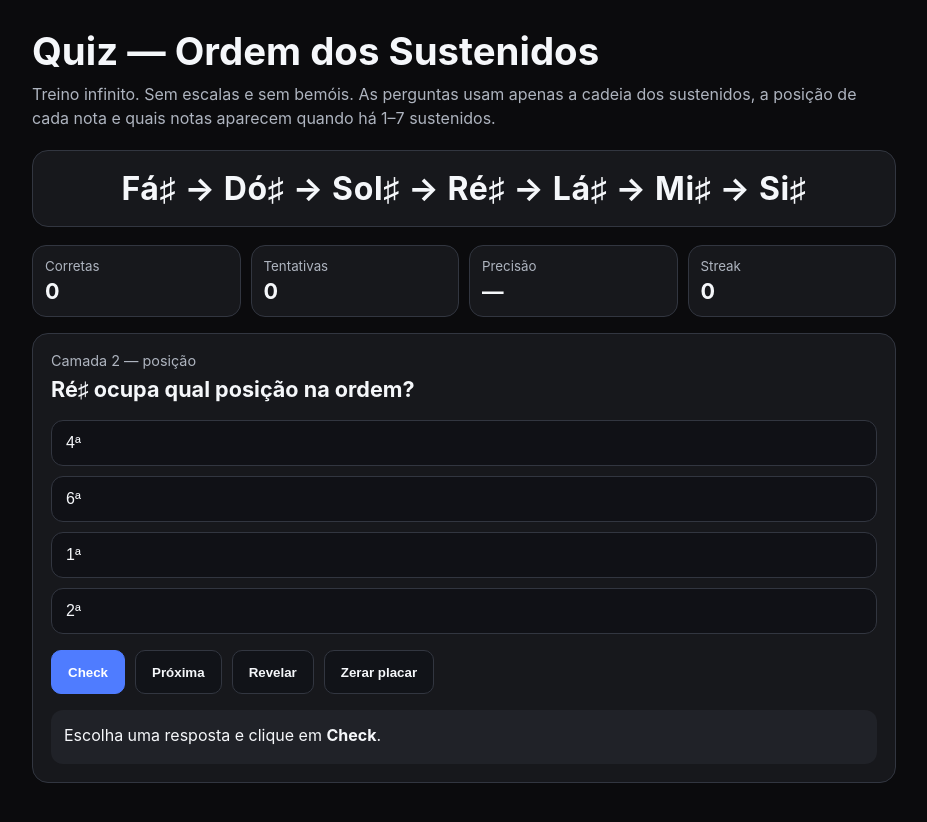
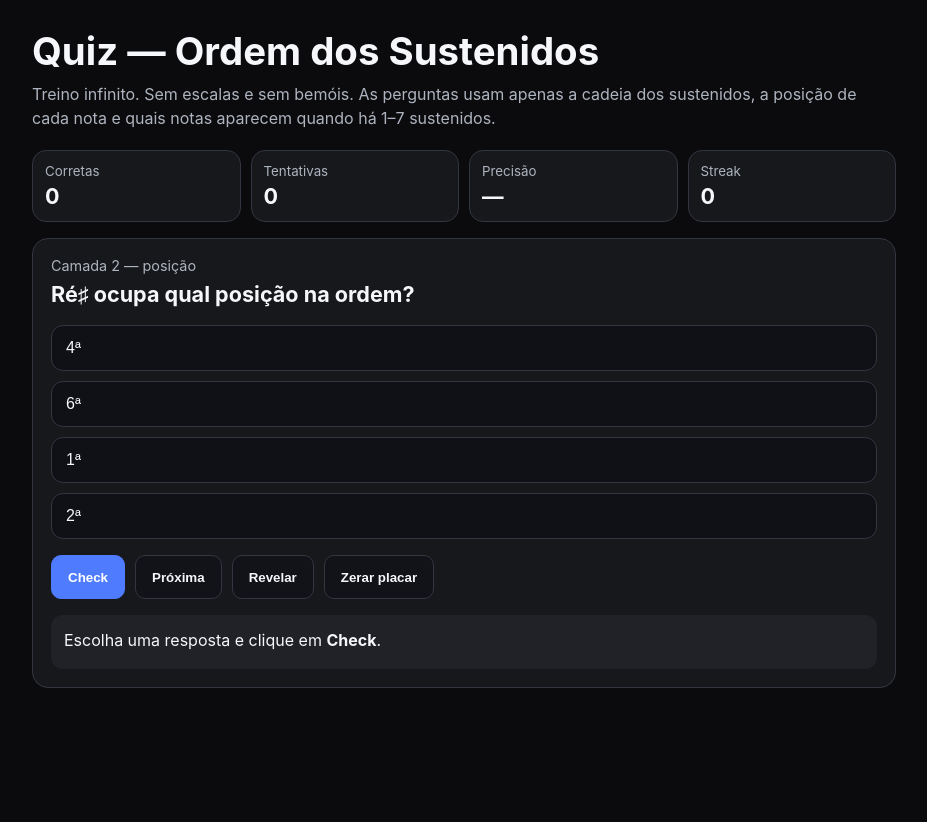
Before and after one commit to sofiaveloso00-boop/violin-note-quiz, a plain HTML site: page sharps.html in a window 1280 px wide. Shown: the whole page, without its empty margins (176-1103 px from the left). After the commit the page ends 800 px from the top, so only its background shows below. Drawn offline with Linux system fonts and the light colour scheme.

Commit message:
Remove sharps chain visual cue

```diff
--- a/sharps.html
+++ b/sharps.html
@@ -11,7 +11,6 @@ body{margin:0;background:var(--bg);color:var(--text);font-family:Inter,system-ui
 main{max-width:900px;margin:0 auto;padding:28px 18px 48px}
 h1{margin:0 0 8px;font-size:clamp(1.6rem,4vw,2.4rem)}
 .subtitle{color:var(--muted);margin:0 0 20px;line-height:1.5}
-.chain{font-size:clamp(1.2rem,3.8vw,2rem);font-weight:700;letter-spacing:.02em;padding:18px;background:var(--panel);border:1px solid var(--border);border-radius:16px;text-align:center;margin-bottom:18px}
 .stats{display:grid;grid-template-columns:repeat(4,1fr);gap:10px;margin-bottom:16px}
 .stat{background:var(--panel);border:1px solid var(--border);border-radius:14px;padding:12px}
 .stat small{display:block;color:var(--muted);margin-bottom:4px}.stat b{font-size:1.35rem}
@@ -37,7 +36,6 @@ button.primary{background:var(--accent);border-color:var(--accent);color:white}
 <main>
   <h1>Quiz — Ordem dos Sustenidos</h1>
   <p class="subtitle">Treino infinito. Sem escalas e sem bemóis. As perguntas usam apenas a cadeia dos sustenidos, a posição de cada nota e quais notas aparecem quando há 1–7 sustenidos.</p>
-  <div class="chain">Fá♯ → Dó♯ → Sol♯ → Ré♯ → Lá♯ → Mi♯ → Si♯</div>
 
   <div class="stats">
     <div class="stat"><small>Corretas</small><b id="correct">0</b></div>
```
